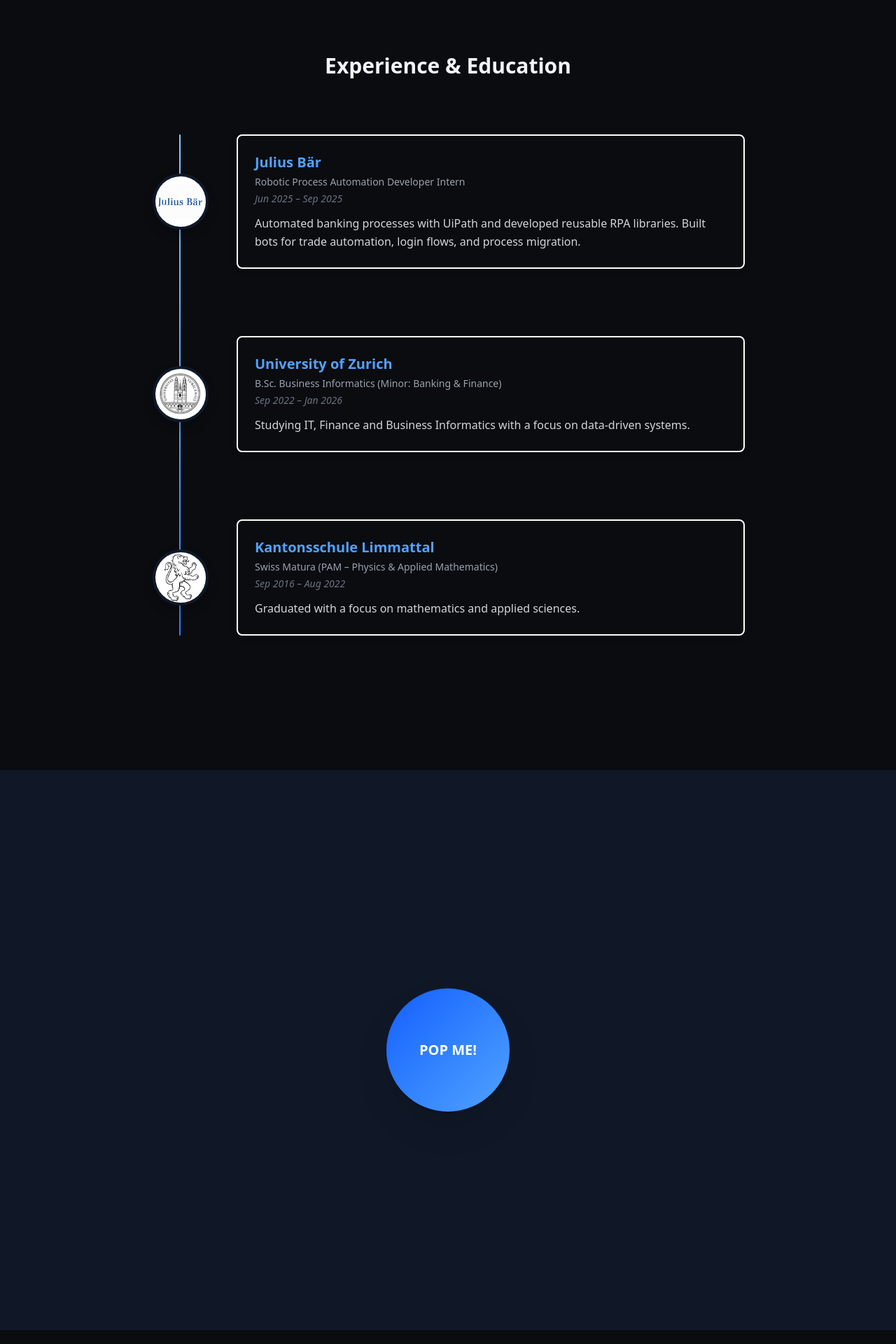
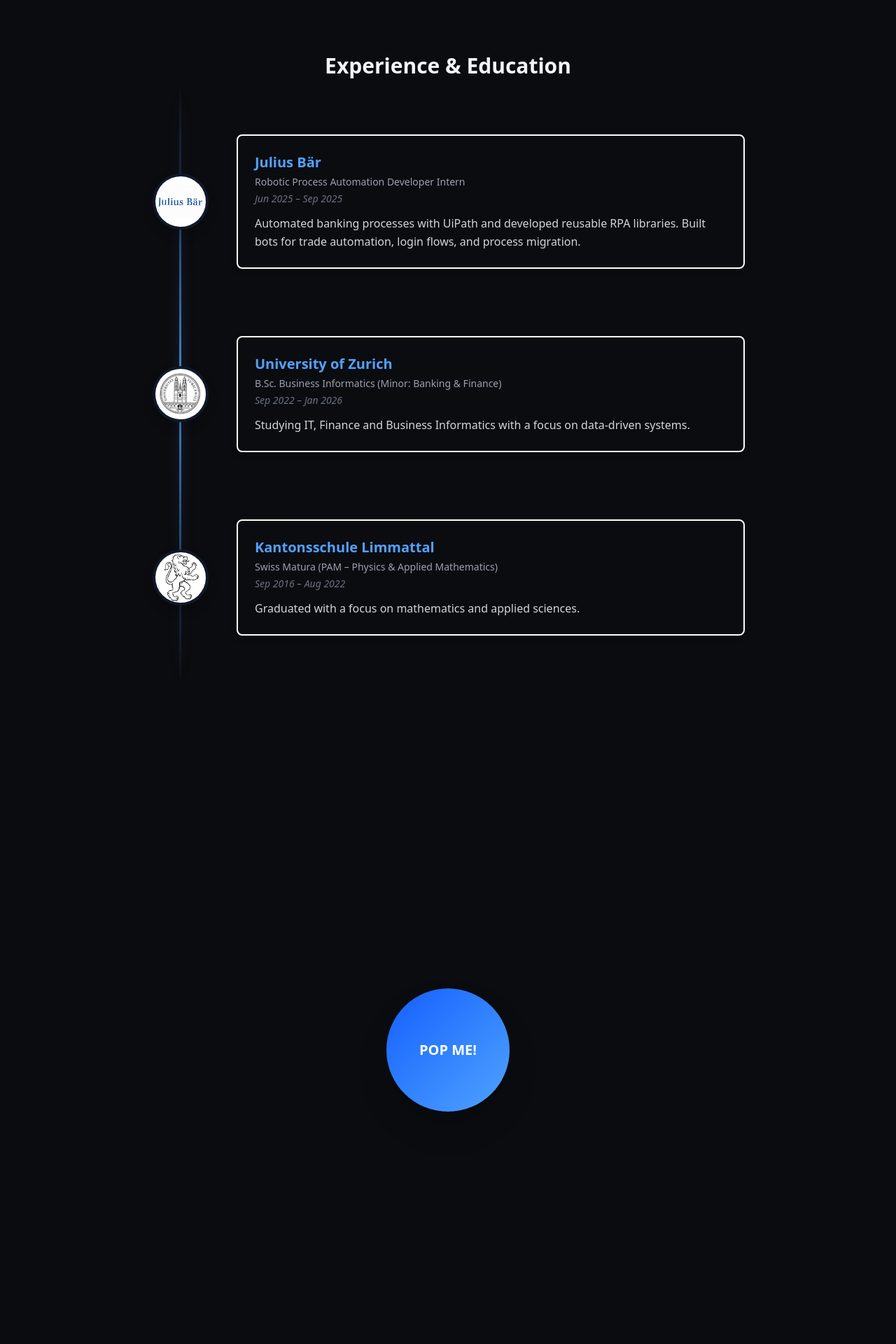
Before and after one commit to Jamin-Sulic/Portfolio-Website, a Next.js app: page / in a window 1280 px wide. Shown: the part 820-2740 px from the top of the page at 70% size. Built offline with nearby package versions, Linux system fonts and the light colour scheme.

Commit message:
some minor fixes

```diff
--- a/src/app/components/ExperienceTimeline.tsx
+++ b/src/app/components/ExperienceTimeline.tsx
@@ -56,8 +56,27 @@ export default function ExperienceTimeline() {
       </h2>
 
       <div className="relative pl-10">
-        {/* Vertical timeline line */}
-        <div className="absolute left-[2.5rem] top-0 bottom-0 w-[2px] bg-gradient-to-b from-blue-400 to-blue-600 dark:from-blue-300 dark:to-blue-500 rounded-full" />
+        {/* Main Timeline Line - extended */}
+        <motion.div
+          className="absolute left-[2.5rem] -top-18 -bottom-18 w-[2.5px]
+                     bg-gradient-to-b from-transparent via-blue-500/90 to-transparent
+                     dark:via-blue-400/80 rounded-full"
+          initial={{ opacity: 0.2 }}
+          whileInView={{
+            opacity: 1,
+            filter: "drop-shadow(0 0 8px rgba(96,165,250,0.5))",
+          }}
+          viewport={{ once: false }}
+          transition={{ duration: 1.2, ease: "easeInOut" }}
+        />
+
+        {/* Longer Soft Fade Overlays */}
+        <div className="absolute left-[2.45rem] -top-12 w-[4px] h-40
+                        bg-gradient-to-b from-white/0 via-white/40 to-white
+                        dark:from-gray-900/0 dark:via-gray-900/40 dark:to-gray-900 pointer-events-none" />
+        <div className="absolute left-[2.45rem] -bottom-12 w-[4px] h-40
+                        bg-gradient-to-t from-white/0 via-white/40 to-white
+                        dark:from-gray-900/0 dark:via-gray-900/40 dark:to-gray-900 pointer-events-none" />
 
         {experiences.map((exp, i) => (
           <TimelineItem key={i} exp={exp} />
--- a/src/app/components/MenuBar.tsx
+++ b/src/app/components/MenuBar.tsx
@@ -79,6 +79,12 @@ export default function Navbar() {
             >
               About Me
             </button>
+            <button
+              onClick={() => window.dispatchEvent(new Event("openContactPopup"))}
+              className="py-4 text-lg font-semibold hover:text-blue-500 transition-colors"
+            >
+              Contact
+            </button>
           </motion.div>
         )}
       </AnimatePresence>
--- a/src/app/components/SocialsBubbles.tsx
+++ b/src/app/components/SocialsBubbles.tsx
@@ -108,7 +108,7 @@ export default function SocialBubbles() {
               About Me
             </button>
             <button
-              onClick={() => scrollToSection("contact")}
+              onClick={() => window.dispatchEvent(new Event("openContactPopup"))}
               className="hover:text-blue-500 transition-colors"
             >
               Contact
--- a/src/app/components/TechStackSection.tsx
+++ b/src/app/components/TechStackSection.tsx
@@ -24,6 +24,7 @@ import {
 export default function TechBubblesSection() {
   const [open, setOpen] = useState(false);
   const [hovered, setHovered] = useState<string | null>(null);
+  const [darkMode, setDarkMode] = useState(false); // für Demo, setze via Context oder Hook
 
   const techs = [
     { name: "React", icon: <FaReact className="text-sky-400" /> },
@@ -44,14 +45,22 @@ export default function TechBubblesSection() {
 
   return (
     <section
-      id="techbubbles"
-      key="techbubbles"
+      id="techstack"
       className="relative flex flex-col items-center justify-center min-h-screen
-                 bg-white text-gray-900
-                 dark:bg-gray-900 dark:text-gray-100
-                 overflow-hidden transition-colors duration-700 ease-in-out"
+                 text-gray-900 dark:text-white overflow-hidden transition-colors duration-500 ease-in-out"
       onClick={() => open && setOpen(false)}
     >
+      {/* Motion Gradient Background */}
+      <motion.div
+        className="absolute inset-0 -z-20 blur-3xl"
+        animate={{
+          background: darkMode
+            ? "conic-gradient(from 0deg, #1E3A8A, #4338CA, #9333EA, #EC4899, #1E3A8A)"
+            : "conic-gradient(from 0deg, #BFDBFE, #60A5FA, #818CF8, #A78BFA, #BFDBFE)",
+        }}
+        transition={{ duration: 0.8, ease: "easeInOut" }}
+      />
+
       {/* Center Container */}
       <div className="absolute top-1/2 left-1/2 -translate-x-1/2 -translate-y-1/2">
         {/* Pop Me Balloon */}
@@ -85,14 +94,15 @@ export default function TechBubblesSection() {
 
         {/* Title */}
         <AnimatePresence>
-          {open && (
+          {open && !hovered && (
             <motion.h2
               key="title"
               initial={{ opacity: 0, scale: 0 }}
               animate={{ opacity: 1, scale: 1 }}
-              transition={{ delay: 0.6, duration: 0.6, type: "spring" }}
-              className="absolute top-0 left-1/2 -translate-x-1/2 -translate-y-32
-                         text-3xl font-bold text-blue-600 dark:text-blue-400"
+              exit={{ opacity: 0, scale: 0.8 }}
+              transition={{ delay: 0.6, duration: 0.3, type: "spring" }}
+              className="absolute top-112 left-1/2 -translate-x-1/2 -translate-y-32
+                         text-3xl font-bold text-blue-400"
             >
               My Tech Universe
             </motion.h2>
@@ -102,10 +112,7 @@ export default function TechBubblesSection() {
         {/* Orbit Bubbles */}
         <AnimatePresence>
           {open && (
-            <div
-              key="orbit"
-              className="relative w-[680px] h-[680px]"
-            >
+            <div key="orbit" className="relative w-[680px] h-[680px]">
               {techs.map((tech, i) => {
                 const radius = 260;
                 const angle = (i / techs.length) * 2 * Math.PI;
@@ -114,45 +121,43 @@ export default function TechBubblesSection() {
                 const active = hovered === tech.name;
 
                 return (
+                  <div
+                    key={tech.name}
+                    className="absolute top-1/2 left-1/2 -translate-x-1/2 -translate-y-1/2"
+                    style={{ transform: `translate(${x}px, ${y}px)` }}
+                    onMouseEnter={() => setHovered(tech.name)}
+                    onMouseLeave={() => setHovered(null)}
+                  >
+                    <div className="absolute -inset-10" />
+
                     <motion.div
-                    key={tech.name}
-                    initial={{ opacity: 0, scale: 0, x: 0, y: 0 }}
+                      layout
                       animate={{
-                      opacity: 1,
                         scale: active ? 1.35 : 1,
-                      x: active ? 0 : x,
-                      y: active ? 0 : y,
+                        x: active ? -x : 0,
+                        y: active ? -y : 0,
                         zIndex: active ? 50 : 1,
                       }}
-                    exit={{ opacity: 0, scale: 0, x: 0, y: 0 }}
                       transition={{
                         type: "spring",
-                      stiffness: 260,
-                      damping: 20,
-                      mass: 0.5,
-                      delay: active ? 0 : i * 0.03,
+                        stiffness: 230,
+                        damping: 18,
+                        mass: 0.6,
                       }}
-                    className="absolute top-1/2 left-1/2 -translate-x-1/2 -translate-y-1/2"
-                    style={{
-                      left: active ? '50%' : `calc(50% + ${x}px)`,
-                      top: active ? '50%' : `calc(50% + ${y}px)`,
-                    }}
-                  >
-                    <div
-                      onMouseEnter={() => setHovered(tech.name)}
-                      onMouseLeave={() => setHovered(null)}
-                      className={`w-24 h-24 flex flex-col items-center justify-center
+                      className={`w-24 h-24
+                                  flex flex-col items-center justify-center
                                   rounded-full text-xs font-medium select-none
                                   shadow-lg cursor-pointer
                                   ${active
                                     ? "bg-gradient-to-br from-blue-500 to-blue-300 shadow-blue-400/60 shadow-2xl"
                                     : "bg-gradient-to-br from-blue-800 to-blue-500 hover:shadow-blue-400/40"
                                   }`}
+                      whileTap={{ scale: 0.95 }}
                     >
                       <div className="text-3xl">{tech.icon}</div>
                       <span className="mt-1">{tech.name}</span>
+                    </motion.div>
                   </div>
-                  </motion.div>
                 );
               })}
             </div>
@@ -169,20 +174,12 @@ export default function TechBubblesSection() {
             animate={{ opacity: 1, y: 0 }}
             exit={{ opacity: 0, y: 10 }}
             transition={{ duration: 0.3 }}
-            className="absolute bottom-20 text-lg font-medium text-blue-600 dark:text-blue-300"
+            className="absolute bottom-20 text-lg font-medium text-blue-300"
           >
             {hovered}
           </motion.div>
         )}
       </AnimatePresence>
-
-      {/* Background Glow */}
-      <div
-        className="absolute inset-0 -z-10 blur-3xl
-                   bg-gradient-to-t from-blue-200/30 via-transparent to-blue-500/20
-                   dark:from-blue-400/20 dark:via-transparent dark:to-indigo-800/30
-                   transition-colors duration-700 ease-in-out"
-      />
     </section>
   );
 }
```
Also changed, not shown: src/app/components/HeroSection.tsx (+13 -9 lines). Lines whose indentation alone changed are shown as unchanged.
